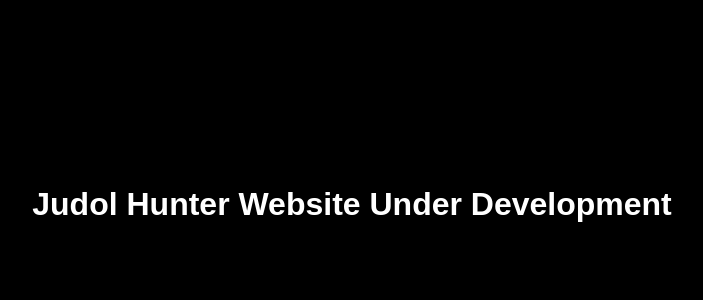
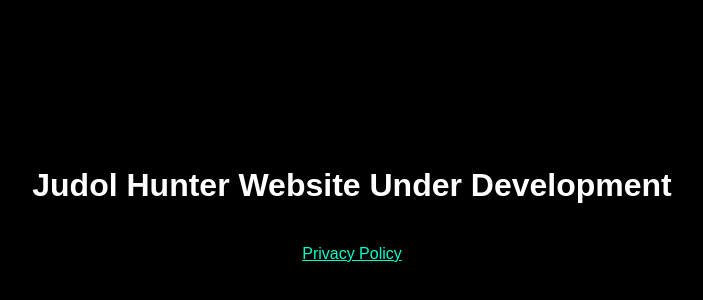
Before and after one commit to wahyuu2821/Judol-Hunter, a plain HTML site: page index.html in a window 1280 px wide. Shown: the part 196-496 px from the top of the page, without its empty margins (288-991 px from the left). Drawn offline with Linux system fonts and the light colour scheme.

Commit message:
Update index.html

```diff
--- a/index.html
+++ b/index.html
@@ -3,11 +3,13 @@
 <head>
   <meta charset="UTF-8">
   <title>Judol Hunter</title>
+  <meta name="google-site-verification" content="KvyFR6pINtD_dwnkPW8JHV6i5qMogb5tFLu5yIyoztM" />
   <style>
     body {
       background-color: black;
       color: white;
       display: flex;
+      flex-direction: column;
       justify-content: center;
       align-items: center;
       height: 100vh;
@@ -17,10 +19,16 @@
     h1 {
       text-align: center;
     }
+    a {
+      color: #00ffcc;
+      margin-top: 20px;
+      text-decoration: underline;
+      font-size: 1rem;
+    }
   </style>
-  <meta name="google-site-verification" content="KvyFR6pINtD_dwnkPW8JHV6i5qMogb5tFLu5yIyoztM" />
 </head>
 <body>
   <h1>Judol Hunter Website Under Development</h1>
+  <a href="privacy-policy/index.html">Privacy Policy</a>
 </body>
 </html>
```
